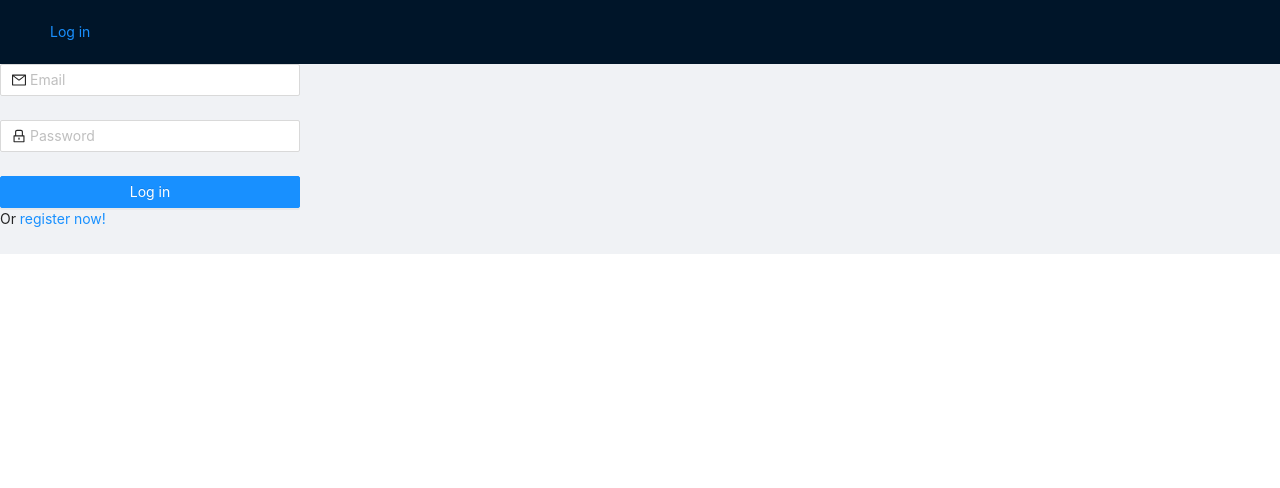
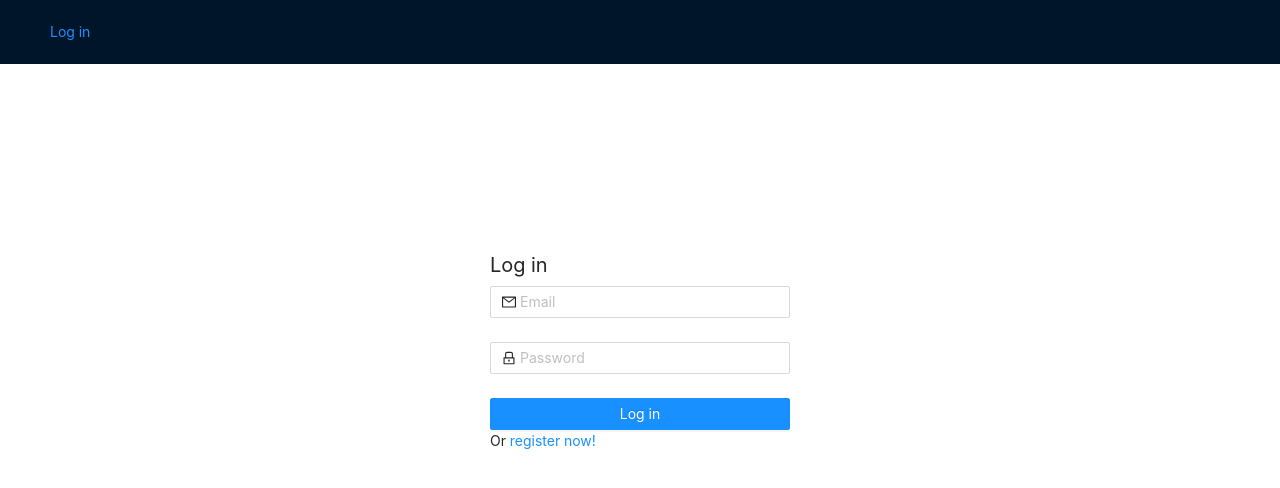
Before and after one commit to sshaporov/mytasks-frontend, a React (Create React App) app: page /login in a window 1280 px wide. Shown: the top 488 px of the page. Built offline with nearby package versions, Linux system fonts and the light colour scheme; no server answers.

Commit message:
refactoring login form

```diff
--- a/src/components/cardTasks/CardTasks.tsx
+++ b/src/components/cardTasks/CardTasks.tsx
@@ -23,7 +23,7 @@ export type CardTasksPropsType = {
   addTask: (taskTitle: string, cardId: string) => void
   changeFilter: (value: CardFilterValuesType, cardId: string) => void
 }
-export const CardTasks: React.FC<CardTasksPropsType> = (
+export const CardTasks: React.FC<CardTasksPropsType> = React.memo((
   {
     card,
     removeCard,
@@ -118,4 +118,4 @@ export const CardTasks: React.FC<CardTasksPropsType> = (
       </Card>
     </div>
   )
-}
+})
--- a/src/components/login/LoginForm.tsx
+++ b/src/components/login/LoginForm.tsx
@@ -28,13 +28,16 @@ export const LoginForm = () => {
   }
 
   return (
+    <div className='wrapper-loginForm'>
+      <div className='content-loginForm'>
         <Form
           name='login'
-      className='login-form'
           initialValues={{remember: true,}}
           onFinish={onFinish}
         >
-
+          <div className='title-loginForm'>
+            Log in
+          </div>
           <Form.Item
             name='email'
             rules={[
@@ -75,5 +78,7 @@ export const LoginForm = () => {
             Or <NavLink to='/registration'>register now!</NavLink>
           </Form.Item>
         </Form>
-  );
-};
+      </div>
+    </div>
+  )
+}
--- a/src/components/login/loginForm.css
+++ b/src/components/login/loginForm.css
@@ -1,5 +1,22 @@
-.login-form {
-    max-width: 300px;
+.wrapper-loginForm {
+    width: 100%;
+    height: 100%;
+    position: absolute;
+    top: 0;
+    left: 0;
+    overflow: auto;
+}
+.content-loginForm {
+    width: 300px;
+    height: 300px;
+    position: absolute;
+    top: 50%;
+    left: 50%;
+    margin: -150px 0 0 -150px;
+}
+.title-loginForm{
+    font-size: 20px;
+    margin-bottom: 5px;
 }
 .login-form-button {
     width: 100%;
```
Lines whose indentation alone changed are shown as unchanged.
